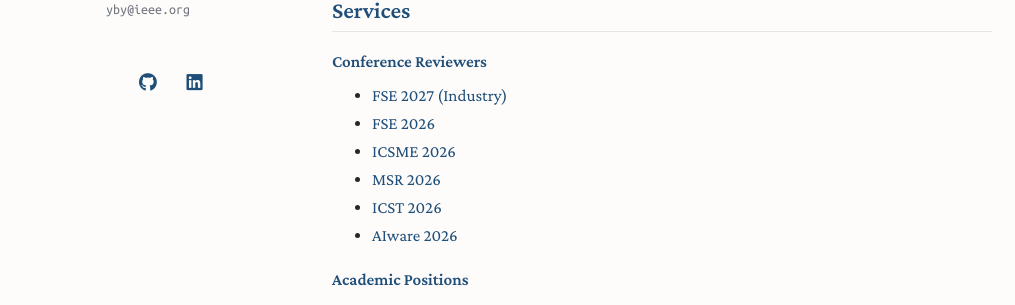
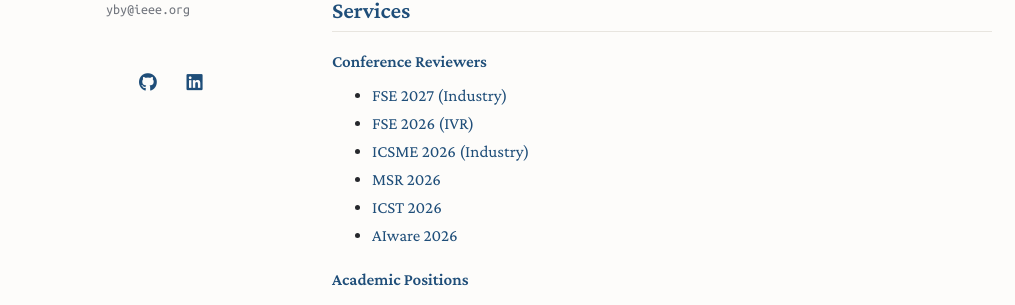
Before and after one commit to buaabarty/buaabarty.github.io, a Jekyll site: the page built from index.md, in a window 1280 px wide and 900 px high, scrolled down 2452 px. Shown: the part 364-669 px from the top of the window, without its empty margins (128-1143 px from the left). Built offline with Jekyll 4.4.1, drawn with Linux system fonts in a browser that asks for light colours; a style sheet for code colours, icons or effects is not loaded; our own code applies the rules of GitHub Pages for plain Markdown files.

Commit message:
clarify FSE 2026 IVR and ICSME 2026 Industry tracks in services
Co-Authored-By: Claude Opus 4.8 <noreply@anthropic.com>

```diff
--- a/_includes/services.md
+++ b/_includes/services.md
@@ -3,8 +3,8 @@
 #### Conference Reviewers
 
 - [FSE 2027 (Industry)](https://conf.researchr.org/committee/fse-2027/fse-2027-industry-papers-program-committee)
-- [FSE 2026](https://conf.researchr.org/committee/fse-2026/fse-2026-ideas-visions-and-reflections-program-committee)
-- [ICSME 2026](https://conf.researchr.org/committee/icsme-2026/icsme-2026-industry-track-program-committee)
+- [FSE 2026 (IVR)](https://conf.researchr.org/committee/fse-2026/fse-2026-ideas-visions-and-reflections-program-committee)
+- [ICSME 2026 (Industry)](https://conf.researchr.org/committee/icsme-2026/icsme-2026-industry-track-program-committee)
 - [MSR 2026](https://2026.msrconf.org/committee/msr-2026-junior-pc-technical-papers---junior-program-committee)
 - [ICST 2026](https://conf.researchr.org/committee/icst-2026/icst-2026-papers-program-committee)
 - [AIware 2026](https://2026.aiwareconf.org/committee/aiware-2026-papers-program-committee)
```
